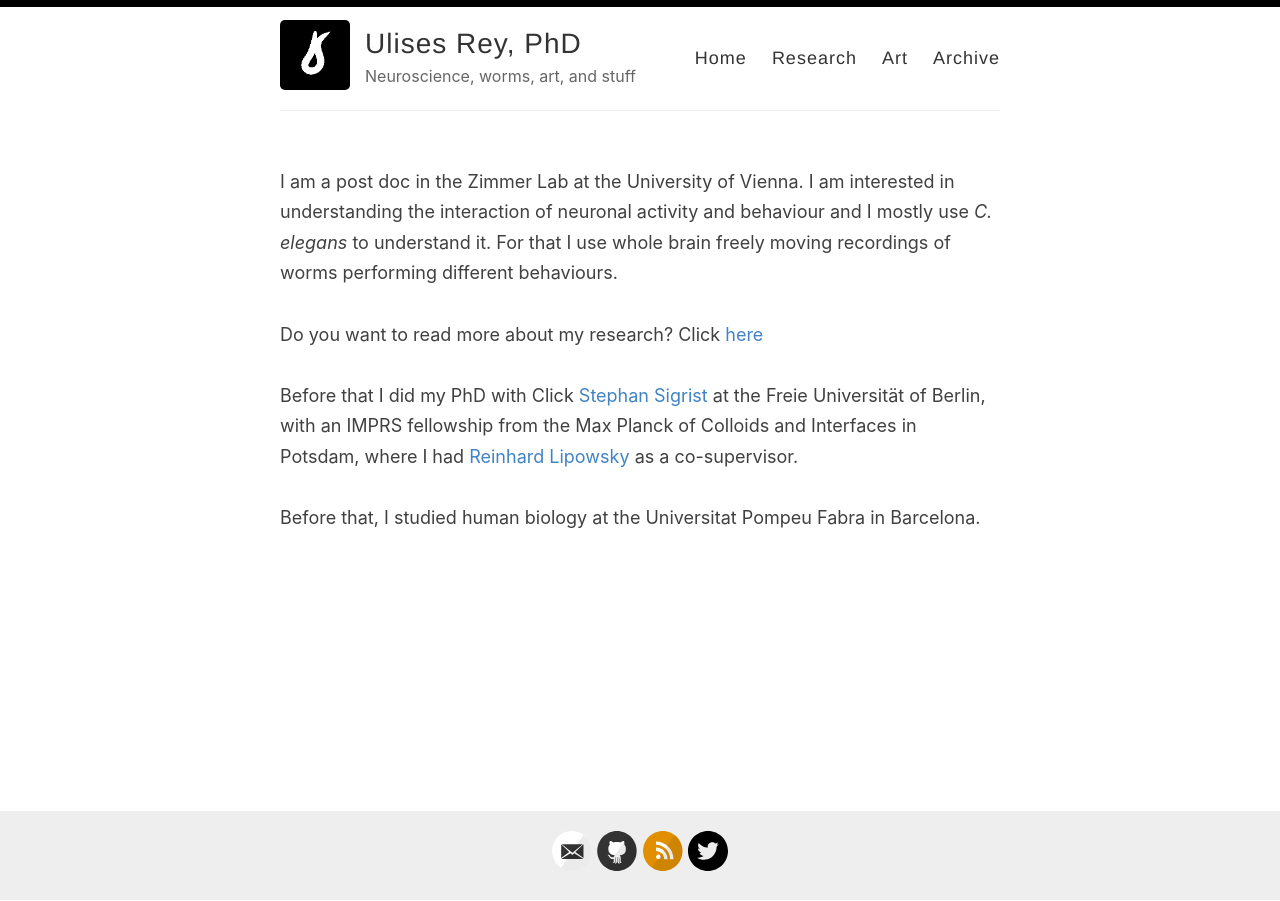
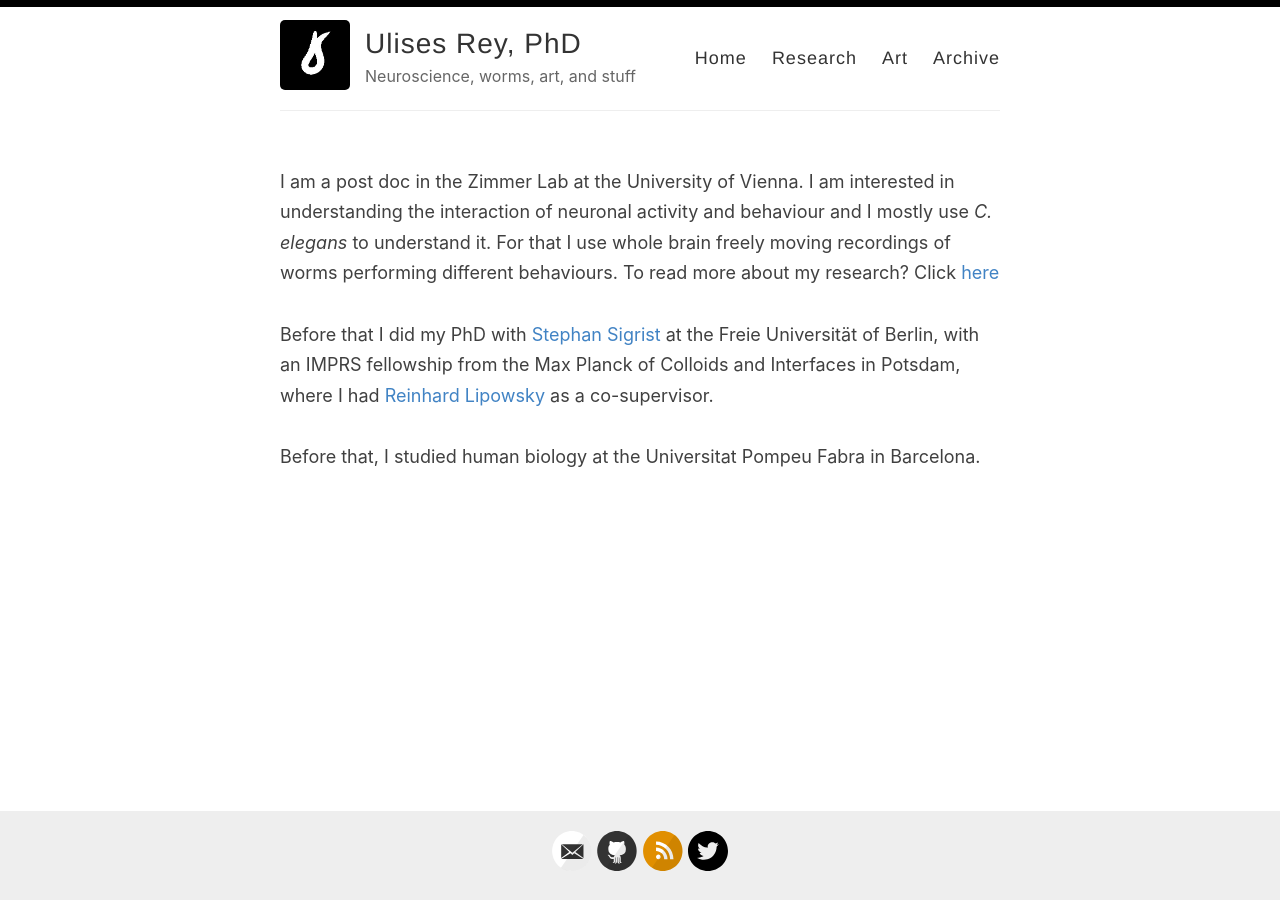
Before and after one commit to ulisesrey/ulisesrey.github.io, a Jekyll site: the page built from index.html, in a window 1280 px wide. Built offline with Jekyll 4.4.1, drawn with Linux system fonts in a browser that asks for light colours; the list of posts is cut into pages by our own code.

Commit message:
last version

```diff
--- a/index.html
+++ b/index.html
@@ -7,10 +7,10 @@
 <br>
     I am a post doc in the Zimmer Lab at the University of Vienna.
 I am interested in understanding the interaction of neuronal activity and behaviour and I mostly use <i>C. elegans</i> to understand it.
-For that I use whole brain freely moving recordings of worms performing different behaviours.</br>
-<br>Do you want to read more about my research? Click <a href="https://ulisesrey.github.io/research/">here</a></br>
+For that I use whole brain freely moving recordings of worms performing different behaviours.
+To read more about my research? Click <a href="https://ulisesrey.github.io/research/">here</a></br>
 
-<br>Before that I did my PhD with Click <a href="https://www.bcp.fu-berlin.de/biologie/arbeitsgruppen/genetik/ag_sigrist/mitarbeiter/leiter/sigrist/index.html">Stephan Sigrist</a> at the Freie Universität of Berlin, with an IMPRS fellowship from the Max Planck of Colloids and Interfaces in Potsdam, where I had <a href="https://www.mpikg.mpg.de/rl/">Reinhard Lipowsky</a> as a co-supervisor.</br>
+<br>Before that I did my PhD with <a href="https://www.bcp.fu-berlin.de/biologie/arbeitsgruppen/genetik/ag_sigrist/mitarbeiter/leiter/sigrist/index.html">Stephan Sigrist</a> at the Freie Universität of Berlin, with an IMPRS fellowship from the Max Planck of Colloids and Interfaces in Potsdam, where I had <a href="https://www.mpikg.mpg.de/rl/">Reinhard Lipowsky</a> as a co-supervisor.</br>
 <br>Before that, I studied human biology at the Universitat Pompeu Fabra in Barcelona.</br>
   </div>
 </article>
```
